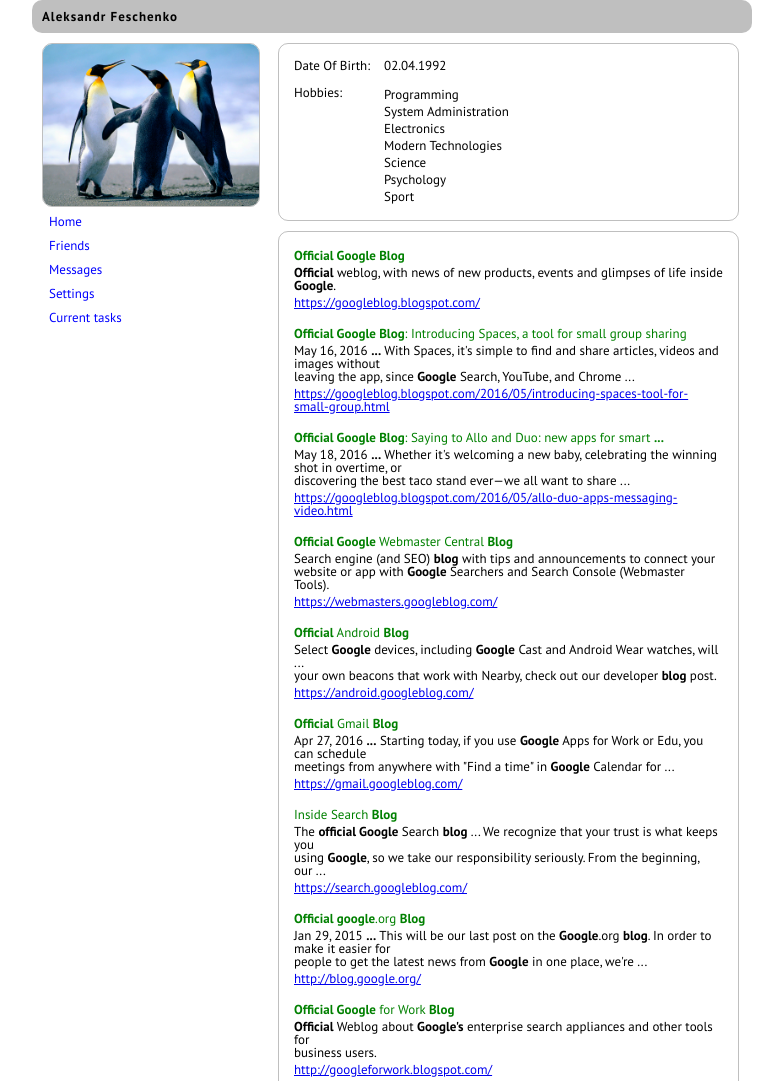
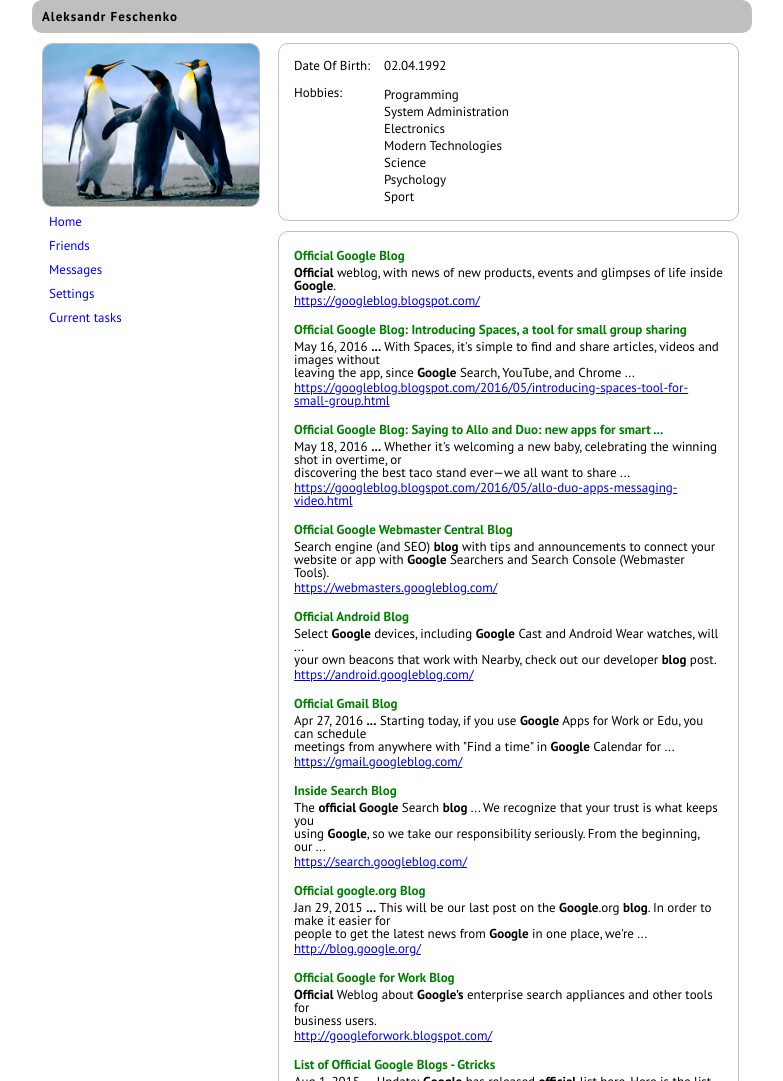
Before and after one commit to testSocialAcademy/social-academy, a website: page app/pages/aleksandr-feschenko/index.html in a window 1280 px wide. Shown: the top 1081 px of the page, without its empty margins (248-1031 px from the left). Drawn offline with Linux system fonts and the light colour scheme.

Commit message:
fix for 5-th HW

```diff
--- a/app/pages/aleksandr-feschenko/css/style.css
+++ b/app/pages/aleksandr-feschenko/css/style.css
@@ -100,12 +100,17 @@
 	padding: 7px;
 }
 
-.news_list-block-li{
+.news_list-block-title {
+	color: green;
 	padding: 2px 0;
 }
 
-.news_list-block-li:first-child {
-	color: green;
+.news_list-block-content{
+	padding: 2px 0;
+}
+
+.news_list-block-anchor{
+	padding: 2px 0;
 }
 
 .todo {
--- a/app/pages/aleksandr-feschenko/index.html
+++ b/app/pages/aleksandr-feschenko/index.html
@@ -44,7 +44,9 @@
 					</table>
 				</div>
 
-				<div class="news_list" id="newsList">
+				<div class="news_list" >
+					<ul id="newsList">
+					</ul>
 
 				</div>
 
--- a/app/pages/aleksandr-feschenko/js/scripts.js
+++ b/app/pages/aleksandr-feschenko/js/scripts.js
@@ -25,39 +25,35 @@
 
 			var content = responce.responseData.entries;
 
-			var tagUl = "", tagLi = "", tagA = "";
+			var tagLi = "", tagP = "", tagA = "";
 
 			for (var i = 0; i < content.length; i++) {
-				tagUl = document.createElement('ul');
-				tagUl.className = "news_list-block";
+				tagLi = document.createElement('li');
+				tagLi.className = "news_list-block";
 				newsList == document.getElementById("newsList");
-				newsList.appendChild(tagUl);			//newsList == document.getElementById("newsList");
+				newsList.appendChild(tagLi);			//newsList == document.getElementById("newsList");
 
 				if (content[i].title) {
-					tagLi = document.createElement('li');
-					tagLi.className = "news_list-block-li";
-					tagLi.innerHTML = content[i].title;
-					newsList.children[i].appendChild(tagLi);
+					tagH3 = document.createElement('h3');
+					tagH3.className = "news_list-block-title";
+					tagH3.innerHTML = content[i].title;
+					newsList.children[i].appendChild(tagH3);
 				}
 
 
 				if (content[i].contentSnippet) {
-					tagLi = document.createElement('li');
-					tagLi.className = "news_list-block-li";
-					tagLi.innerHTML = content[i].contentSnippet;
-					newsList.children[i].appendChild(tagLi);
+					tagP = document.createElement('p');
+					tagP.className = "news_list-block-content";
+					tagP.innerHTML = content[i].contentSnippet;
+					newsList.children[i].appendChild(tagP);
 				}
 
 				if (content[i].link) {
-					tagLi = document.createElement('li');
-					tagLi.className = "news_list-block-li";
-					tagLi.innerHTML = "";
-					newsList.children[i].appendChild(tagLi);
-
 					tagA = document.createElement('a');
 					tagA.setAttribute('href', content[i].link);
+					tagA.className = "news_list-block-anchor";
 					tagA.innerHTML = content[i].link;
-					newsList.children[i].lastChild.appendChild(tagA);
+					newsList.children[i].appendChild(tagA);
 				}
 			}
 
@@ -96,7 +92,7 @@
 		alertMessage ("Please insert Description!");
 	}
 	else if (itemValue === localStorage.getItem(itemValue)) {
-		alertMessage ("This item is already present! Please insert other Description");
+		alertMessage ("This item is already present! Please insert another Description");
 	}
 	else {
 		var tagLi = document.createElement('li');
```
